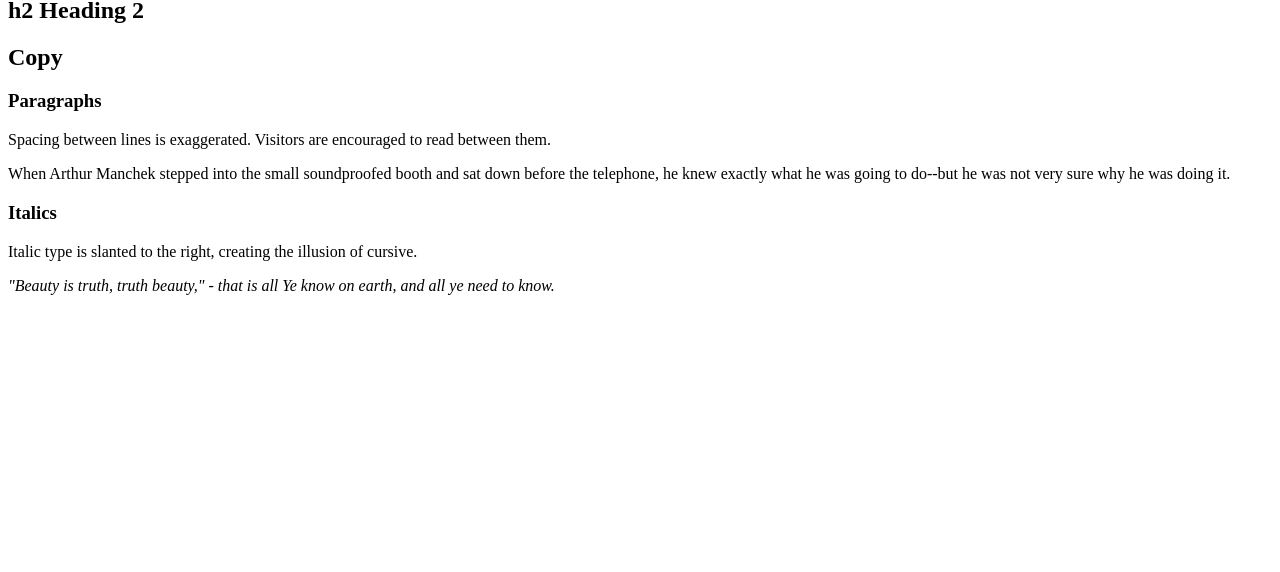
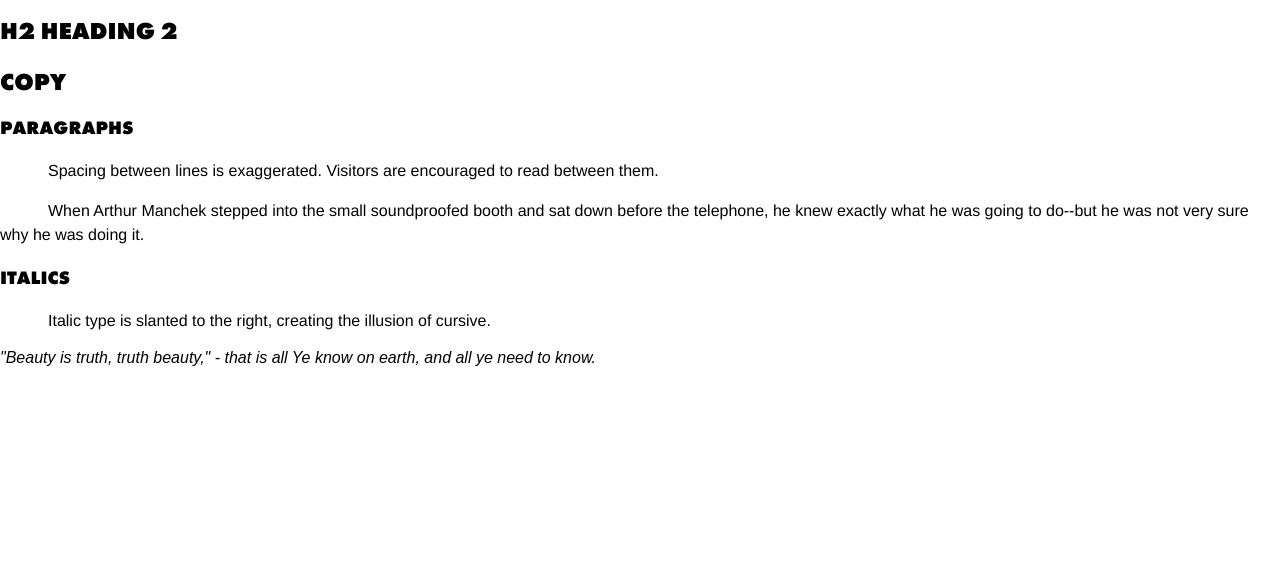
Before and after one commit to itsjoesullivan/flat.css, a plain HTML site: page typography/index.html in a window 1280 px wide. Shown: the part 228-800 px from the top of the page. Drawn offline with Linux system fonts and the light colour scheme; the site is published under a folder, as on GitHub Pages, so addresses that start at the root find nothing.

Commit message:
really proper ref

```diff
--- a/typography/index.html
+++ b/typography/index.html
@@ -1,7 +1,7 @@
 <!doctype html>
 <html>
 <head>
-	<link rel='stylesheet' href='/flat.css' />
+	<link rel='stylesheet' href='../flat.css' />
 	<meta name="viewport" content="width=device-width, initial-scale=1, maximum-scale=1">
 </head>
 <body>
```
